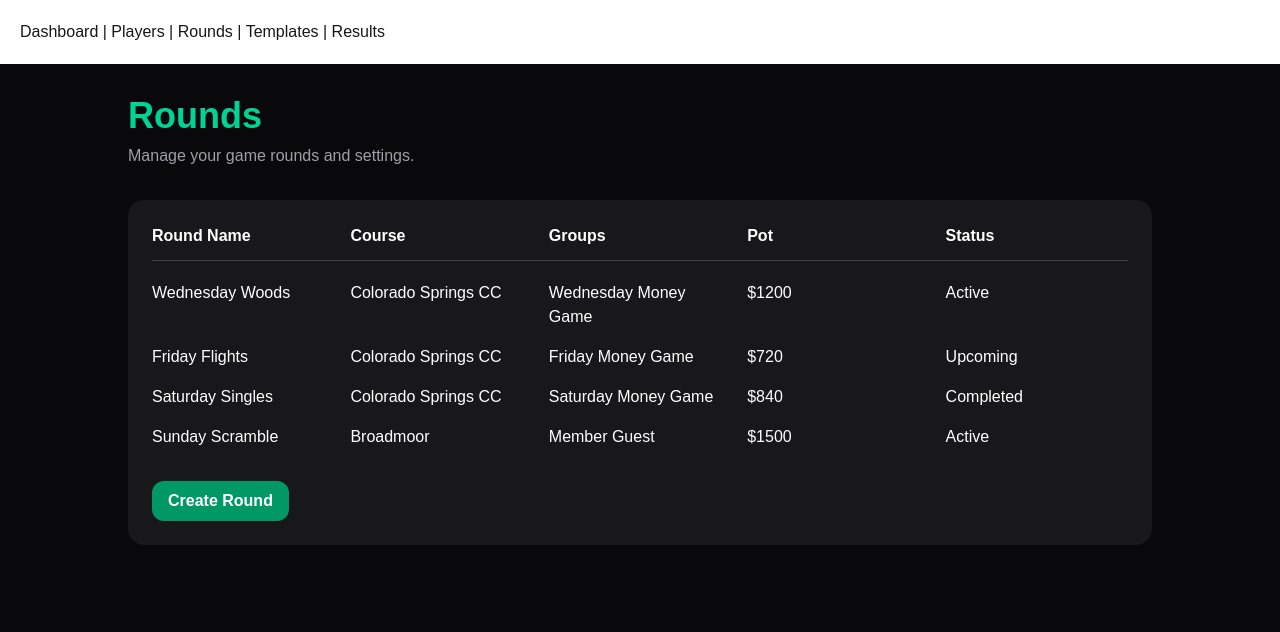
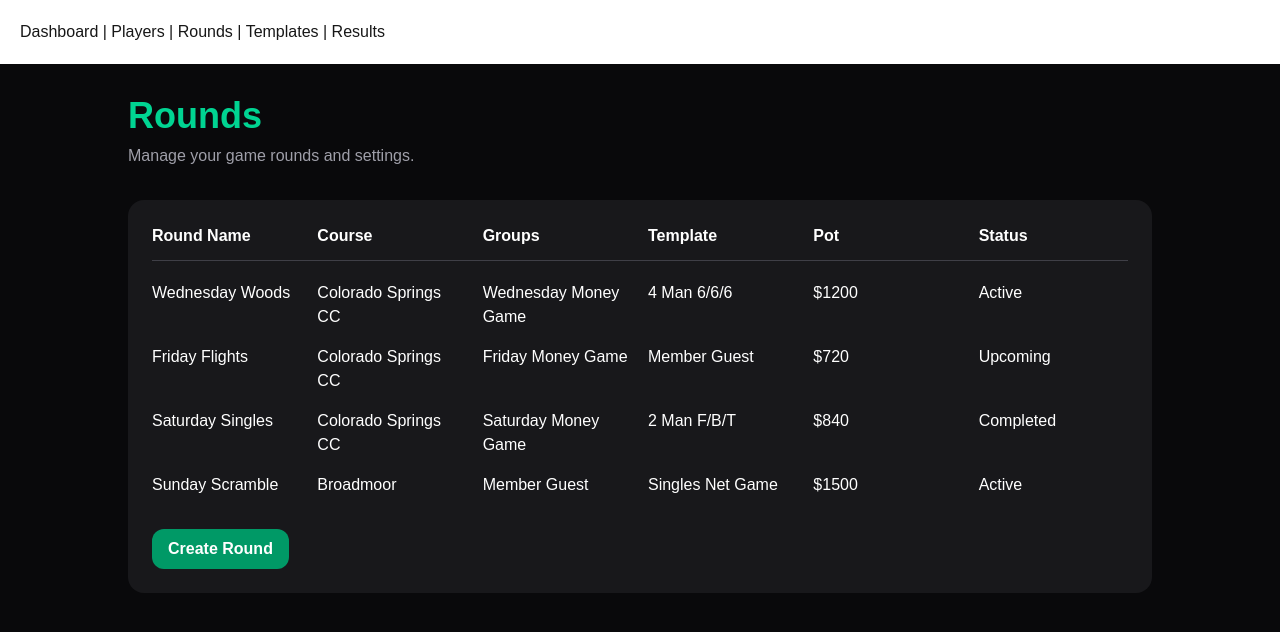
Before and after one commit to Cody-Ayers/club-games, a Next.js app: page /rounds in a window 1280 px wide. Shown: the top 632 px of the page. Built offline with nearby package versions, Linux system fonts and the light colour scheme.

Commit message:
Add template relationships to rounds

```diff
--- a/src/app/rounds/page.tsx
+++ b/src/app/rounds/page.tsx
@@ -1,5 +1,6 @@
 import { rounds } from "@/data/rounds";
 import { groups } from "@/data/groups";
+import { templates } from "@/data/templates";
 
 export default function RoundsPage() {
   return (
@@ -12,21 +13,24 @@ export default function RoundsPage() {
         </p>
 
         <div className="bg-zinc-900 rounded-2xl p-6">
-          <div className="grid grid-cols-5 gap-4 border-b border-zinc-700 pb-3 mb-3 font-semibold">
+          <div className="grid grid-cols-6 gap-4 border-b border-zinc-700 pb-3 mb-3 font-semibold">
             <div>Round Name</div>
             <div>Course</div>
             <div>Groups</div>
+            <div>Template</div>
             <div>Pot</div>
             <div>Status</div>
           </div>
 
           {rounds.map((round) => {
             const group = groups.find((g) => g.id === round.groupId);
+            const template = templates.find((t) => t.id === round.templateId);
             return (
-              <div className="grid grid-cols-5 gap-4 py-2" key={round.id}>
+              <div className="grid grid-cols-6 gap-4 py-2" key={round.id}>
                 <div>{round.name}</div>
                 <div>{round.course}</div>
                 <div>{group ? group.name : "Unknown Group"}</div>
+                <div>{template ? template.name : "Unknown Template"}</div>
                 <div>${round.pot}</div>
                 <div>{round.status}</div>
               </div>
```
